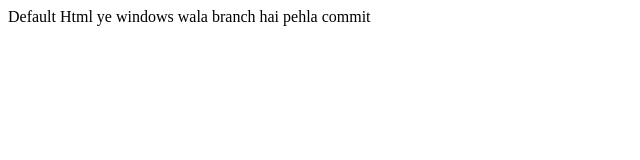
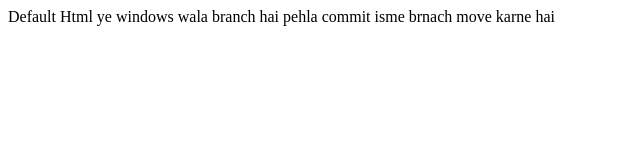
Before and after one commit to rameezsyed94/SNR, a plain HTML site: page default.html in a window 1280 px wide. Shown: the whole page, without its empty margins (0-640 px from the left). Drawn offline with Linux system fonts and the light colour scheme.

Commit message:
branch move

```diff
--- a/default.html
+++ b/default.html
@@ -9,5 +9,7 @@
     Default Html
     ye windows wala branch hai pehla commit
 
+    isme brnach move karne hai
+
 </body>
 </html>
```
